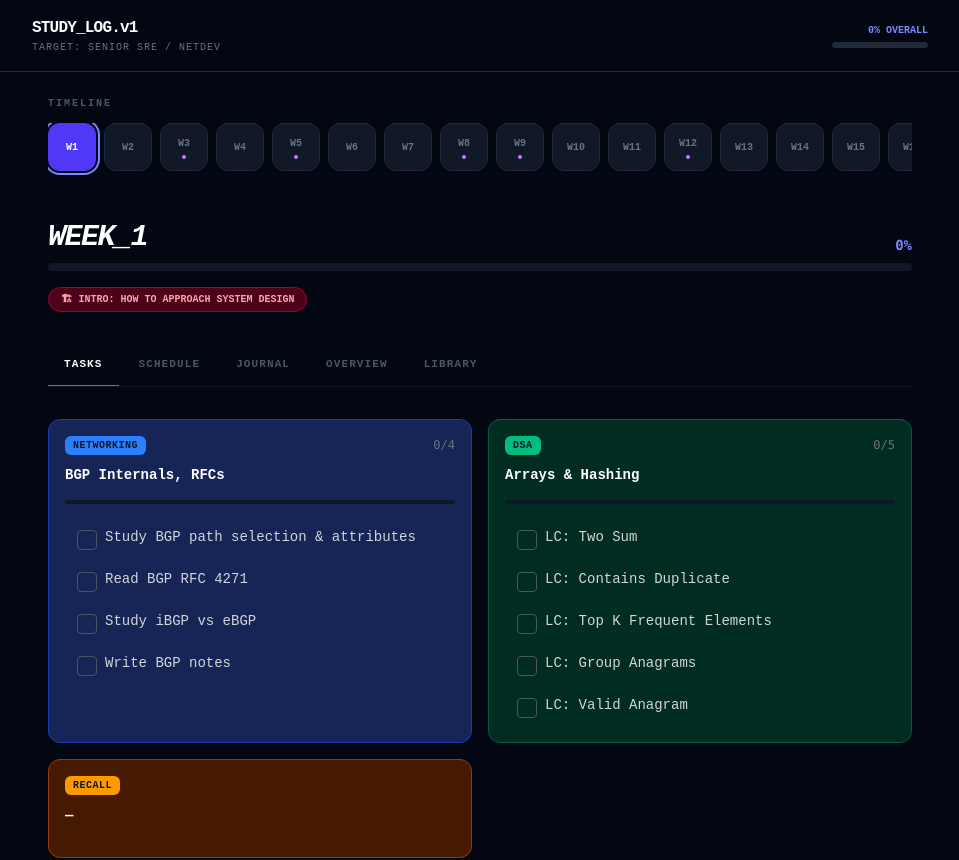
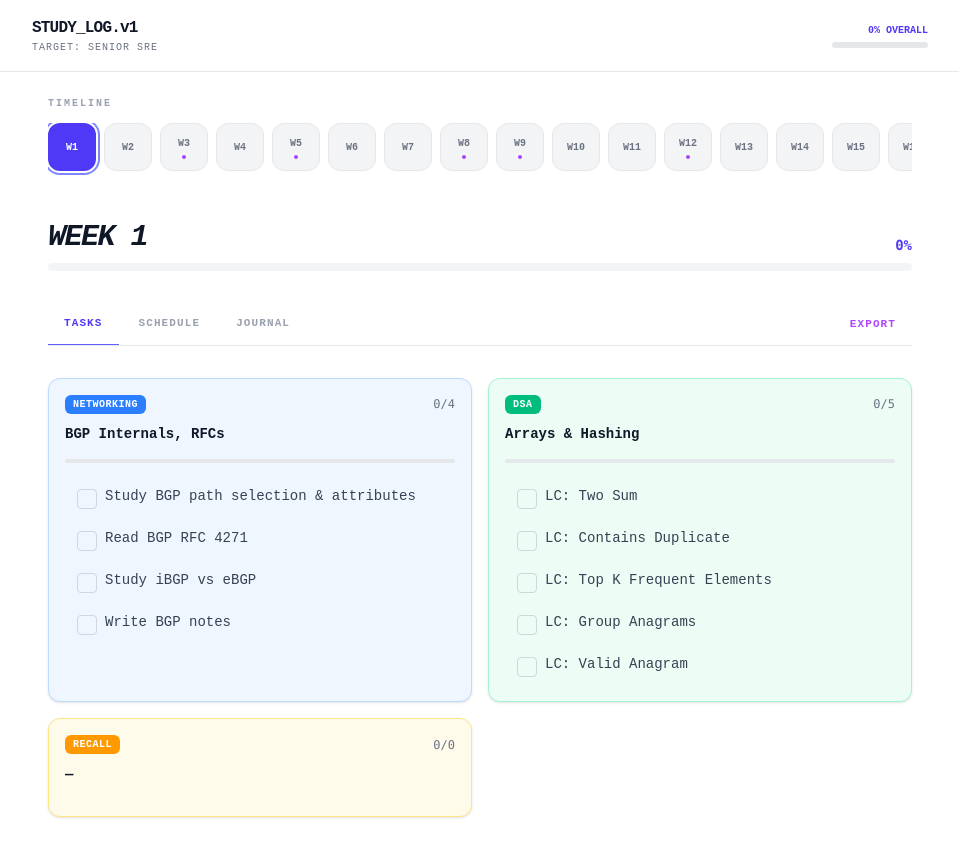
Before and after one commit to surbhi-145/study-tracker, a React (Vite) app: page / in a window 1280 px wide. Shown: the top 860 px of the page, without its empty margins (160-1119 px from the left). Built offline with nearby package versions, Linux system fonts and the light colour scheme.

Commit message:
feat: add modes and journal better

```diff
--- a/src/App.jsx
+++ b/src/App.jsx
@@ -164,14 +164,27 @@ const WEEKS = [
 ];
 
 const TRACK_COLORS = {
-    A: { bg: "bg-blue-950", badge: "bg-blue-500", text: "text-blue-300", border: "border-blue-800" },
-    B: { bg: "bg-emerald-950", badge: "bg-emerald-500", text: "text-emerald-300", border: "border-emerald-800" },
-    C: { bg: "bg-amber-950", badge: "bg-amber-500", text: "text-amber-300", border: "border-amber-800" },
+    A: {
+        bg: "bg-blue-50 dark:bg-blue-950",
+        badge: "bg-blue-500",
+        text: "text-blue-700 dark:text-blue-300",
+        border: "border-blue-200 dark:border-blue-800"
+    },
+    B: {
+        bg: "bg-emerald-50 dark:bg-emerald-950",
+        badge: "bg-emerald-500",
+        text: "text-emerald-700 dark:text-emerald-300",
+        border: "border-emerald-200 dark:border-emerald-800"
+    },
+    C: {
+        bg: "bg-amber-50 dark:bg-amber-950",
+        badge: "bg-amber-500",
+        text: "text-amber-700 dark:text-amber-300",
+        border: "border-amber-200 dark:border-amber-800"
+    },
 };
 
 const DAYS = ["sat", "sun", "mon", "tue", "wed", "thu", "fri"];
-const DAY_LABELS = { sat: "Sat", sun: "Sun", mon: "Mon", tue: "Tue", wed: "Wed", thu: "Thu", fri: "Fri" };
-
 function useStorage() {
     const [data, setData] = useState({});
     const [loaded, setLoaded] = useState(false);
@@ -180,19 +193,13 @@ function useStorage() {
         try {
             const result = localStorage.getItem("tracker-state");
             if (result) setData(JSON.parse(result));
-        } catch (e) {
-            console.error("Failed to load data", e);
-        }
+        } catch (e) { console.error("Load failed", e); }
         setLoaded(true);
     }, []);
 
     function save(newData) {
         setData(newData);
-        try {
         localStorage.setItem("tracker-state", JSON.stringify(newData));
-        } catch (e) {
-            console.error("Failed to save data", e);
-        }
     }
 
     return { data, save, loaded };
@@ -202,16 +209,16 @@ function CheckItem({ id, label, checked, onToggle }) {
     return (
         <button
             onClick={() => onToggle(id)}
-            className={`flex items-start gap-2 w-full text-left py-2 px-3 rounded-lg transition-all duration-200 hover:bg-white/5 group`}
+            className="flex items-start gap-2 w-full text-left py-2 px-3 rounded-lg transition-all hover:bg-black/5 dark:hover:bg-white/5 group"
         >
-            <div className={`mt-0.5 w-5 h-5 rounded border flex-shrink-0 flex items-center justify-center transition-all duration-200 ${checked ? "bg-indigo-500 border-indigo-500" : "border-gray-600 group-hover:border-gray-400"}`}>
+            <div className={`mt-0.5 w-5 h-5 rounded border flex-shrink-0 flex items-center justify-center transition-all ${checked ? "bg-indigo-500 border-indigo-500" : "border-gray-300 dark:border-gray-600 group-hover:border-indigo-400"}`}>
                 {checked && (
                     <svg className="w-3 h-3 text-white" fill="none" viewBox="0 0 24 24" stroke="currentColor" strokeWidth={4}>
                         <path strokeLinecap="round" strokeLinejoin="round" d="M5 13l4 4L19 7" />
                     </svg>
                 )}
             </div>
-            <span className={`text-[14px] leading-snug transition-all duration-200 ${checked ? "line-through text-gray-600" : "text-gray-300"}`}>{label}</span>
+            <span className={`text-[14px] leading-snug transition-all ${checked ? "line-through text-gray-400 dark:text-gray-600" : "text-gray-700 dark:text-gray-300"}`}>{label}</span>
         </button>
     );
 }
@@ -225,28 +232,20 @@ function TrackCard({ week, track, data: trackData, storageData, onToggle, label
     const pct = total > 0 ? Math.round((completedCount / total) * 100) : 0;
 
     return (
-        <div className={`rounded-xl border ${colors.border} ${colors.bg} bg-opacity-30 p-4 shadow-sm`}>
+        <div className={`rounded-xl border ${colors.border} ${colors.bg} bg-opacity-40 dark:bg-opacity-30 p-4 shadow-sm transition-colors`}>
             <div className="flex items-center gap-2 mb-3">
-                <span className={`text-[10px] uppercase tracking-wider font-bold px-2 py-0.5 rounded-md ${colors.badge} text-gray-900`}>{label}</span>
-                {total > 0 && (
+                <span className={`text-[10px] uppercase tracking-wider font-bold px-2 py-0.5 rounded-md ${colors.badge} text-white`}>{label}</span>
                 <span className="ml-auto text-xs text-gray-500 font-mono">{completedCount}/{total}</span>
-                )}
             </div>
-            <p className="text-sm font-bold text-white mb-4 leading-tight">{trackData.title}</p>
+            <p className="text-sm font-bold text-gray-900 dark:text-white mb-4 leading-tight">{trackData.title}</p>
             {total > 0 && (
                 <>
-                    <div className="w-full h-1 bg-gray-900 rounded-full mb-4">
+                    <div className="w-full h-1 bg-gray-200 dark:bg-gray-900 rounded-full mb-4">
                         <div className={`h-1 rounded-full transition-all duration-700 ${colors.badge}`} style={{ width: `${pct}%` }} />
                     </div>
                     <div className="space-y-1">
                         {trackData.tasks.map((task, i) => (
-                            <CheckItem
-                                key={i}
-                                id={`w${week}-t${track}-${i}`}
-                                label={task}
-                                checked={!!storageData[`w${week}-t${track}-${i}`]}
-                                onToggle={onToggle}
-                            />
+                            <CheckItem key={i} id={`w${week}-t${track}-${i}`} label={task} checked={!!storageData[`w${week}-t${track}-${i}`]} onToggle={onToggle} />
                         ))}
                     </div>
                 </>
@@ -263,89 +262,52 @@ export default function StudyTracker() {
     const weekData = WEEKS[activeWeek - 1];
 
     function toggleItem(id) {
-        const newData = { ...data, [id]: !data[id] };
-        save(newData);
+        save({ ...data, [id]: !data[id] });
     }
 
     function getWeekProgress(weekNum) {
         const w = WEEKS[weekNum - 1];
-        const allTasks = [
-            ...w.trackA.tasks.map((_, i) => `w${weekNum}-tA-${i}`),
-            ...w.trackB.tasks.map((_, i) => `w${weekNum}-tB-${i}`),
-            ...w.trackC.tasks.map((_, i) => `w${weekNum}-tC-${i}`),
-        ];
-        if (!allTasks.length) return 0;
-        const done = allTasks.filter(id => data[id]).length;
-        return Math.round((done / allTasks.length) * 100);
+        const ids = [...w.trackA.tasks.map((_, i) => `w${weekNum}-tA-${i}`), ...w.trackB.tasks.map((_, i) => `w${weekNum}-tB-${i}`), ...w.trackC.tasks.map((_, i) => `w${weekNum}-tC-${i}`)];
+        if (!ids.length) return 0;
+        return Math.round((ids.filter(id => data[id]).length / ids.length) * 100);
     }
 
-    function getTotalProgress() {
+    const totalPct = (() => {
         let total = 0, done = 0;
-        WEEKS.forEach((w, wi) => {
-            const weekNum = wi + 1;
-            const ids = [
-                ...w.trackA.tasks.map((_, i) => `w${weekNum}-tA-${i}`),
-                ...w.trackB.tasks.map((_, i) => `w${weekNum}-tB-${i}`),
-                ...w.trackC.tasks.map((_, i) => `w${weekNum}-tC-${i}`),
-            ];
-            total += ids.length;
-            done += ids.filter(id => data[id]).length;
+        WEEKS.forEach((w, i) => {
+            const ids = [...w.trackA.tasks.map((_, j) => `w${i+1}-tA-${j}`), ...w.trackB.tasks.map((_, j) => `w${i+1}-tB-${j}`), ...w.trackC.tasks.map((_, j) => `w${i+1}-tC-${j}`)];
+            total += ids.length; done += ids.filter(id => data[id]).length;
         });
         return total > 0 ? Math.round((done / total) * 100) : 0;
-    }
-
-    const totalPct = getTotalProgress();
-    const weekPct = getWeekProgress(activeWeek);
+    })();
 
     const exportJournal = () => {
-    // Check if we actually have data
-    if (!data || Object.keys(data).length === 0) {
-        alert("No data found to export.");
-        return;
-    }
-
-    // Filter through WEEKS to find entries
         const journalEntries = WEEKS.map(w => {
             const entry = data[`w${w.week}-journal`];
-        if (!entry || entry.trim() === "") return null;
-        return `## Week ${w.week}: ${w.trackA.title}\n\n${entry}\n\n---`;
+            return entry?.trim() ? `## Week ${w.week}: ${w.trackA.title}\n\n${entry}\n\n---` : null;
         }).filter(Boolean).join("\n\n");
-
-    if (!journalEntries) {
-        alert("Your journals are currently empty. Write something in the Journal tab first!");
-        return;
-    }
-
-    const fullContent = `# Surbhi's Study Journal\nGenerated on: ${new Date().toLocaleDateString()}\n\n${journalEntries}`;
-
-    const blob = new Blob([fullContent], { type: "text/markdown" });
-    const url = URL.createObjectURL(blob);
+        if (!journalEntries) return alert("Journals are empty!");
+        const blob = new Blob([`# Surbhi's Study Journal\n\n${journalEntries}`], { type: "text/markdown" });
         const link = document.createElement("a");
-    link.href = url;
-    link.download = `surbhi-study-log-${new Date().toISOString().split('T')[0]}.md`;
-
-    // Append to body, click, and remove (standard JS download trigger)
-    document.body.appendChild(link);
+        link.href = URL.createObjectURL(blob);
+        link.download = `surbhi-study-log.md`;
         link.click();
-    document.body.removeChild(link);
-    URL.revokeObjectURL(url);
     };
 
-    if (!loaded) return <div className="min-h-screen bg-gray-950 flex items-center justify-center text-gray-500">Booting...</div>;
+    if (!loaded) return <div className="min-h-screen bg-white dark:bg-gray-950 flex items-center justify-center text-gray-500 font-mono">BOOTING_SYSTEM...</div>;
 
     return (
-        <div className="min-h-screen bg-gray-950 text-white pb-24" style={{ fontFamily: "'DM Mono', monospace" }}>
+        <div className="min-h-screen transition-colors duration-300 bg-white dark:bg-gray-950 text-gray-900 dark:text-white pb-24" style={{ fontFamily: "'DM Mono', monospace" }}>
 
-            {/* STICKY HEADER */}
-            <header className="sticky top-0 z-30 bg-gray-950/80 backdrop-blur-lg border-b border-gray-800 px-4 py-4">
+            <header className="sticky top-0 z-30 bg-white/80 dark:bg-gray-950/80 backdrop-blur-lg border-b border-gray-200 dark:border-gray-800 px-4 py-4">
                 <div className="max-w-4xl mx-auto flex items-center justify-between">
                     <div>
                         <h1 className="text-md font-bold tracking-tighter">STUDY_LOG.v1</h1>
-                        <p className="text-[10px] text-gray-500 uppercase tracking-widest">Target: Senior SRE / NetDev</p>
+                        <p className="text-[10px] text-gray-500 uppercase tracking-widest">Target: Senior SRE</p>
                     </div>
                     <div className="text-right">
-                        <div className="text-[10px] text-indigo-400 font-bold uppercase mb-1">{totalPct}% OVERALL</div>
-                        <div className="w-24 h-1.5 bg-gray-800 rounded-full overflow-hidden">
+                        <div className="text-[10px] text-indigo-600 dark:text-indigo-400 font-bold uppercase mb-1">{totalPct}% OVERALL</div>
+                        <div className="w-24 h-1.5 bg-gray-200 dark:bg-gray-800 rounded-full overflow-hidden">
                             <div className="h-full bg-indigo-500 transition-all duration-1000" style={{ width: `${totalPct}%` }} />
                         </div>
                     </div>
@@ -354,10 +316,9 @@ export default function StudyTracker() {
 
             <div className="max-w-4xl mx-auto px-4 mt-6">
 
-                {/* HORIZONTAL WEEK SELECTOR (MOBILE FRIENDLY) */}
                 <div className="mb-8">
-                    <p className="text-[10px] text-gray-600 uppercase tracking-[0.2em] font-bold mb-3">Timeline</p>
-                    <div className="flex gap-2 overflow-x-auto pb-4 scrollbar-hide no-scrollbar">
+                    <p className="text-[10px] text-gray-400 dark:text-gray-600 uppercase tracking-[0.2em] font-bold mb-3">Timeline</p>
+                    <div className="flex gap-2 overflow-x-auto pb-4 no-scrollbar">
                         {WEEKS.map((w, i) => {
                             const isActive = activeWeek === i + 1;
                             const isDone = getWeekProgress(i + 1) === 100;
@@ -365,52 +326,35 @@ export default function StudyTracker() {
                                 <button
                                     key={i}
                                     onClick={() => setActiveWeek(i + 1)}
-                                    className={`flex-shrink-0 w-12 h-12 rounded-xl flex flex-col items-center justify-center transition-all ${isActive ? "bg-indigo-600 text-white ring-2 ring-indigo-400 ring-offset-2 ring-offset-gray-950" : isDone ? "bg-emerald-950/50 text-emerald-500 border border-emerald-900" : "bg-gray-900 text-gray-500 border border-gray-800"}`}
+                                    className={`flex-shrink-0 w-12 h-12 rounded-xl flex flex-col items-center justify-center transition-all ${isActive ? "bg-indigo-600 text-white ring-2 ring-indigo-400 ring-offset-2 dark:ring-offset-gray-950" : isDone ? "bg-emerald-100 dark:bg-emerald-950/50 text-emerald-600 dark:text-emerald-500 border border-emerald-200 dark:border-emerald-900" : "bg-gray-100 dark:bg-gray-900 text-gray-500 border border-gray-200 dark:border-gray-800"}`}
                                 >
                                     <span className="text-[10px] font-bold">W{i + 1}</span>
-                                    {w.paper && <div className="w-1 h-1 bg-purple-400 rounded-full mt-1"></div>}
+                                    {w.paper && <div className="w-1 h-1 bg-purple-500 rounded-full mt-1"></div>}
                                 </button>
                             );
                         })}
                     </div>
                 </div>
 
-                {/* WEEK SPECIFIC HEADER (ONLY ON TASKS/SCHEDULE/JOURNAL) */}
-                {activeTab !== "overview" && activeTab !== "library" && (
-                    <div className="mb-8 animate-in fade-in slide-in-from-bottom-2 duration-500">
+                {activeTab !== "overview" && (
+                    <div className="mb-8 animate-in fade-in slide-in-from-bottom-2">
                         <div className="flex items-end justify-between mb-2">
-                            <h2 className="text-3xl font-black italic tracking-tighter">WEEK_{activeWeek}</h2>
-                            <span className="text-sm font-mono text-indigo-400 font-bold">{weekPct}%</span>
+                            <h2 className="text-3xl font-black italic tracking-tighter">WEEK {activeWeek}</h2>
+                            <span className="text-sm font-mono text-indigo-600 dark:text-indigo-400 font-bold">{getWeekProgress(activeWeek)}%</span>
                         </div>
-                        <div className="w-full h-2 bg-gray-900 rounded-full overflow-hidden">
-                            <div className="h-full bg-indigo-500 transition-all duration-700" style={{ width: `${weekPct}%` }} />
-                        </div>
-
-                        <div className="flex flex-wrap gap-2 mt-4">
-                            {weekData.paper && (
-                                <a href={weekData.paper.url} target="_blank" className="text-[10px] bg-purple-950 border border-purple-800 text-purple-300 px-3 py-1 rounded-full uppercase font-bold">📄 {weekData.paper.title}</a>
-                            )}
-                            {weekData.systemDesign && (
-                                <span className="text-[10px] bg-rose-950 border border-rose-800 text-rose-300 px-3 py-1 rounded-full uppercase font-bold">🏗 {weekData.systemDesign}</span>
-                            )}
+                        <div className="w-full h-2 bg-gray-100 dark:bg-gray-900 rounded-full overflow-hidden">
+                            <div className="h-full bg-indigo-500 transition-all duration-700" style={{ width: `${getWeekProgress(activeWeek)}%` }} />
                         </div>
                     </div>
                 )}
 
-                {/* TAB NAVIGATION */}
-                <nav className="flex gap-1 mb-8 border-b border-gray-900 overflow-x-auto no-scrollbar">
-                    {["tasks", "schedule", "journal", "overview", "library"].map(tab => (
-                        <button
-                            key={tab}
-                            onClick={() => setActiveTab(tab)}
-                            className={`px-4 py-3 text-[11px] font-black uppercase tracking-widest transition-all border-b-2 -mb-px whitespace-nowrap ${activeTab === tab ? "border-indigo-500 text-white" : "border-transparent text-gray-600"}`}
-                        >
-                            {tab}
-                        </button>
+                <nav className="flex gap-1 mb-8 border-b border-gray-200 dark:border-gray-900 overflow-x-auto no-scrollbar">
+                    {["tasks", "schedule", "journal"].map(tab => (
+                        <button key={tab} onClick={() => setActiveTab(tab)} className={`px-4 py-3 text-[11px] font-black uppercase tracking-widest transition-all border-b-2 -mb-px ${activeTab === tab ? "border-indigo-500 text-indigo-600 dark:text-white" : "border-transparent text-gray-400"}`}>{tab}</button>
                     ))}
+                    <button onClick={exportJournal} className="ml-auto px-4 py-3 text-[11px] font-black uppercase tracking-widest text-purple-500">Export</button>
                 </nav>
 
-                {/* TAB CONTENT */}
                 <main className="min-h-[400px]">
                     {activeTab === "tasks" && (
                         <div className="grid grid-cols-1 md:grid-cols-2 gap-4">
@@ -423,72 +367,70 @@ export default function StudyTracker() {
                     {activeTab === "schedule" && (
                         <div className="space-y-3">
                             {DAYS.map(day => (
-                                <div key={day} className="bg-gray-900/50 border border-gray-800 rounded-xl p-4 flex gap-4">
-                                    <div className="w-12 text-center border-r border-gray-800 pr-4">
-                                        <div className="text-xs font-black text-indigo-500 uppercase">{day}</div>
+                                <div key={day} className="bg-gray-50 dark:bg-gray-900/50 border border-gray-200 dark:border-gray-800 rounded-xl p-4 flex gap-4">
+                                    <div className="w-12 text-center border-r border-gray-200 dark:border-gray-800 pr-4">
+                                        <div className="text-xs font-black text-indigo-600 dark:text-indigo-500 uppercase">{day}</div>
                                     </div>
-                                    <div className="text-sm text-gray-300 italic">{weekData.hours[day]}</div>
+                                    <div className="text-sm text-gray-600 dark:text-gray-300 italic">{weekData.hours[day]}</div>
                                 </div>
                             ))}
                         </div>
                     )}
 
                     {activeTab === "journal" && (
-    <div className="space-y-4">
-        <div className="bg-gray-900 border border-gray-800 rounded-2xl p-6">
+    <div className="space-y-4 animate-in fade-in duration-500">
+        <div className="flex items-center justify-between px-1">
+            <p className="text-[10px] text-gray-500 uppercase tracking-widest font-bold">Log Mode</p>
+            <div className="flex gap-2">
+                {['terminal', 'feynman'].map(mode => (
+                    <button
+                        key={mode}
+                        onClick={() => save({ ...data, journalMode: mode })}
+                        className={`text-[9px] uppercase px-2 py-1 rounded border transition-all ${
+                            (data.journalMode || 'terminal') === mode
+                            ? "bg-indigo-600 border-indigo-500 text-white"
+                            : "bg-gray-100 dark:bg-gray-800 border-gray-200 dark:border-gray-700 text-gray-400"
+                        }`}
+                    >
+                        {mode}
+                    </button>
+                ))}
+            </div>
+        </div>
+
+        <div className="bg-gray-50 dark:bg-gray-900 border border-gray-200 dark:border-gray-800 rounded-2xl p-6 relative transition-all">
+            {/* Contextual Header */}
+            <div className="absolute top-3 left-6 text-[10px] font-bold text-indigo-500/50 uppercase tracking-widest font-mono">
+                {data.journalMode === 'feynman'
+                    ? `feynman_engine --explain --week=${activeWeek}`
+                    : `surbhi@terminal:~/week-${activeWeek}$ log_entry.sh`
+                }
+            </div>
+
             <textarea
                 value={data[`w${activeWeek}-journal`] || ""}
                 onChange={(e) => save({ ...data, [`w${activeWeek}-journal`]: e.target.value })}
-                placeholder="Reflections: What worked? What's blocking you?..."
-                className="w-full h-80 bg-transparent text-gray-300 text-sm leading-relaxed focus:outline-none resize-none"
+                className="w-full h-80 bg-transparent text-gray-900 dark:text-white outline-none resize-none pt-8 font-mono text-sm leading-relaxed"
+                placeholder={
+                    data.journalMode === 'feynman'
+                    ? "Explain this week's core concept as if you're teaching a Junior SRE. Identify the gaps in your own understanding as you write..."
+                    : (activeWeek <= 4 ? ">> LOG: BGP/OSPF convergence issues or RFC notes..." :
+                       activeWeek <= 8 ? ">> LOG: Linux kernel hooks, eBPF XDP counter results..." :
+                       ">> LOG: System architecture trade-offs and bottleneck analysis...")
+                }
             />
-            <p className="text-[10px] text-gray-600 text-right mt-4 uppercase font-bold tracking-widest">
-                Auto-saved to LocalStorage
-            </p>
         </div>
 
-        {/* The Export Button */}
+        <div className="flex justify-between items-center px-2">
+            <span className="text-[9px] text-gray-400 font-mono italic">
+                * {data.journalMode === 'feynman' ? "Focus on clarity and mental models." : "Focus on technical specs and commands."}
+            </span>
             <button
                 onClick={exportJournal}
-            className="w-full py-4 bg-indigo-600/10 border border-indigo-500/50 rounded-xl text-indigo-400 text-xs font-black uppercase tracking-widest hover:bg-indigo-600 hover:text-white transition-all"
+                className="text-[10px] font-bold text-indigo-600 dark:text-indigo-400 hover:underline"
             >
-            📥 Export All Journal Notes (.md)
+                GENERATE_MD_BACKUP
             </button>
-    </div>
-)}
-
-                    {activeTab === "overview" && (
-                        <div className="grid grid-cols-1 gap-3">
-                            {WEEKS.map(w => (
-                                <div
-                                    key={w.week}
-                                    onClick={() => { setActiveWeek(w.week); setActiveTab("tasks"); window.scrollTo(0,0); }}
-                                    className={`p-4 rounded-xl border transition-all cursor-pointer ${activeWeek === w.week ? "bg-indigo-900/20 border-indigo-500" : "bg-gray-900/40 border-gray-800"}`}
-                                >
-                                    <div className="flex justify-between items-center mb-2">
-                                        <span className="text-[10px] font-black text-gray-600 uppercase">WEEK {w.week}</span>
-                                        <div className="flex gap-1">
-                                            {w.paper && <div className="w-1.5 h-1.5 bg-purple-500 rounded-full"></div>}
-                                            {w.blog && <div className="w-1.5 h-1.5 bg-yellow-500 rounded-full"></div>}
-                                        </div>
-                                    </div>
-                                    <p className="text-sm font-bold text-gray-200">{w.trackA.title}</p>
-                                    <p className="text-xs text-gray-500 mt-1">{w.trackB.title}</p>
-                                </div>
-                            ))}
-                        </div>
-                    )}
-
-                    {activeTab === "library" && (
-                        <div className="space-y-6">
-                            <div className="space-y-3">
-                                <h3 className="text-[10px] font-black text-gray-600 uppercase tracking-widest">RFCs & Research Papers</h3>
-                                {WEEKS.filter(w => w.paper).map((w, i) => (
-                                    <a key={i} href={w.paper.url} target="_blank" className="block p-4 bg-gray-900 border border-gray-800 rounded-xl hover:border-purple-500 transition-colors">
-                                        <p className="text-sm font-bold text-white mb-1">{w.paper.title}</p>
-                                        <p className="text-[10px] text-purple-400 font-bold uppercase">Referenced in Week {w.week}</p>
-                                    </a>
-                                ))}
         </div>
     </div>
 )}
--- a/vite.config.js
+++ b/vite.config.js
@@ -3,6 +3,7 @@ import react from '@vitejs/plugin-react'
 import tailwindcss from '@tailwindcss/vite' // 1. Import it
 
 export default defineConfig({
+  darkMode: 'media',
   plugins: [
     react(),
     tailwindcss(), // 2. Add it here
```
Also changed, not shown: 5 other files (tests, documents, lock files or other folders). Lines whose indentation alone changed are shown as unchanged.
